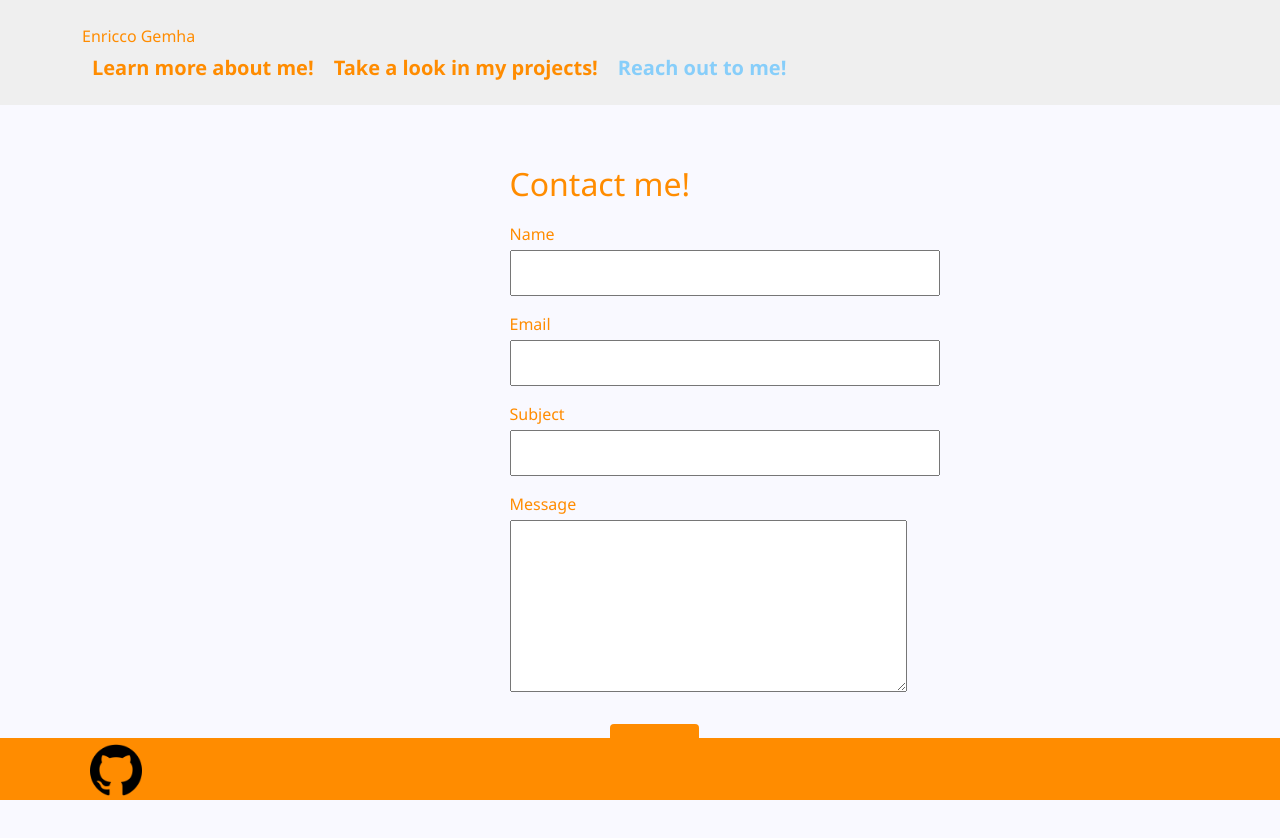
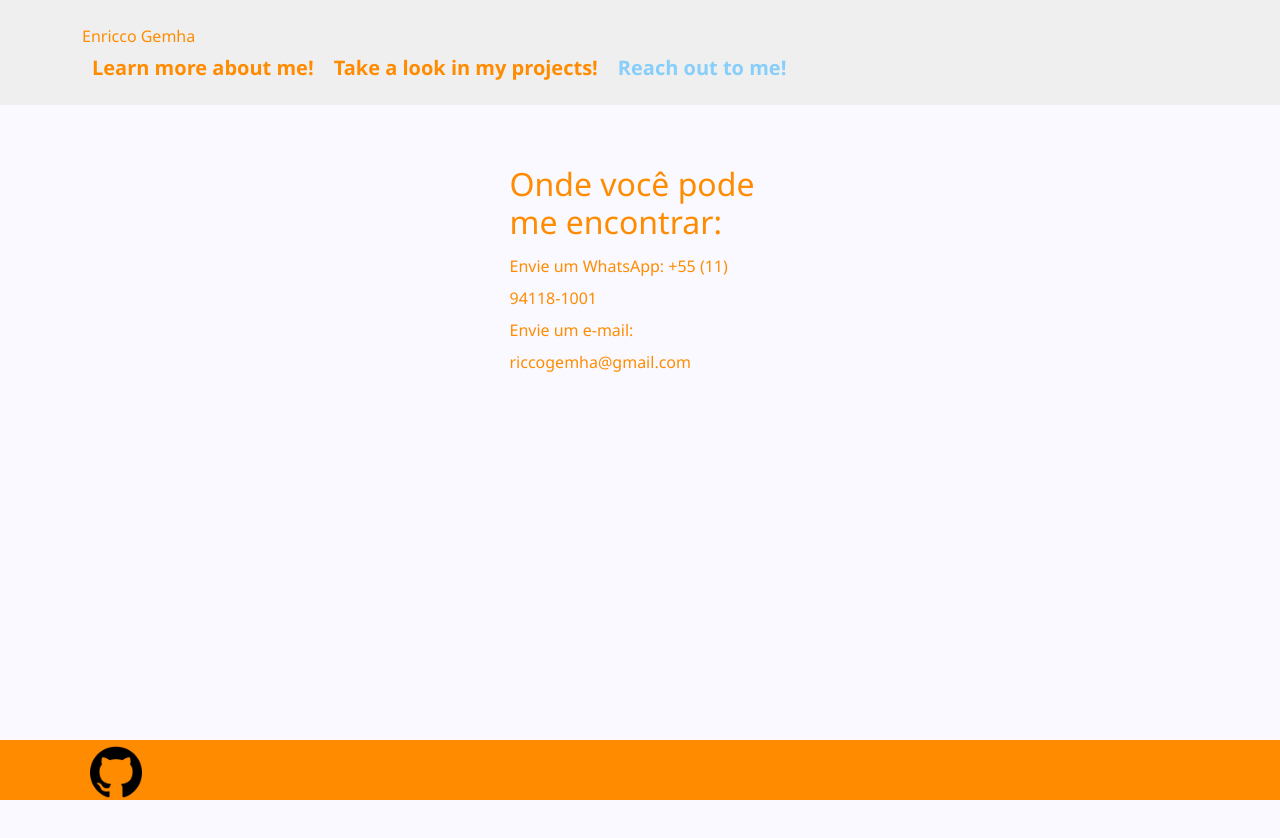
Before and after one commit to G3mha/my_profile, a plain HTML site: page contact_me.html in a window 1280 px wide. Drawn offline with nearby package versions, Linux system fonts and the light colour scheme.

Commit message:
subindo a barra

```diff
--- a/contact_me.html
+++ b/contact_me.html
@@ -5,7 +5,7 @@
         <script src="https://cdn.jsdelivr.net/npm/bootstrap@5.0.2/dist/js/bootstrap.bundle.min.js" integrity="sha384-MrcW6ZMFYlzcLA8Nl+NtUVF0sA7MsXsP1UyJoMp4YLEuNSfAP+JcXn/tWtIaxVXM" crossorigin="anonymous"></script>
         <script src="https://ajax.googleapis.com/ajax/libs/jquery/3.4.1/jquery.min.js"></script>
         <link href="styles.css" rel="stylesheet">
-        <title>CONTACT ME! - Enricco Gemha</title>
+        <title>Me encontre! - Enricco Gemha</title>
     </head>
     <body>
         <header>
@@ -29,16 +29,10 @@
                 <div class="container">
                     <div class="row d-flex justify-content-between">
                         <div class="col-md-3 mx-auto">
-                            <h2>Contact me!</h2>
-                            <label for="name">Name</label>
-                            <input type="text" id="name" maxlength="40" size="40">
-                            <label for="email">Email</label>
-                            <input type="text" id="email" maxlength="40" size="40">
-                            <label for="subject">Subject</label>
-                            <input type="text" id="subject" maxlength="40" size="40">
-                            <label for="message">Message</label>
-                            <textarea id="message" rows="5" cols="40"></textarea>
-                            <button type="submit" class="btn">Send</button>
+                            <h2>Onde você pode me encontrar:</h2>
+                            <p>Envie um WhatsApp: <a href="https://wa.me/5511941181001" target=”_blank”>+55 (11) 94118-1001</a></p>
+                            <p>Envie um e-mail: <a href="mailto:riccogemha@gmail.com" target=”_blank”>riccogemha@gmail.com</a></p>
+
                         </div>
                     </div>
                 </div>
--- a/styles.css
+++ b/styles.css
@@ -33,17 +33,6 @@ body{
 
 a{
     text-decoration:none
-}
-
-.btn{
-    background:#ff8c00;
-    color:#f9f9f9;
-    font-size:1.125em;
-    font-weight:bold;
-    text-transform:uppercase;
-    padding:10px 20px;
-    border-radius:4px;
-    text-align:center
 }
 
 .current-menu{
@@ -134,20 +123,6 @@ body{
     height:100vh
 }
 
-.contact-form h2{
-    margin:0 auto;
-    padding:0 0 15px 0
-}
-
-.contact-form input,.contact-form textarea{
-    padding:5px;
-    margin-bottom:12px
-}
-
-.contact-form .btn{
-    margin: 10px 100px 10px;
-}
-
 .projects{
     background:#f9f9ff;
     height:100vh;
@@ -165,6 +140,6 @@ body{
 .icon {
     float: left;
     padding-top: 0.25em;
-    margin: -1.11em -1.11em -1em 0.5em;
+    margin: -1.11em -1.11em -1.11em 0.5em;
     height: 3.5em;
 }
```
Also changed, not shown: index.html (+10 -6 lines), img/linkedin_icon.png (added).
